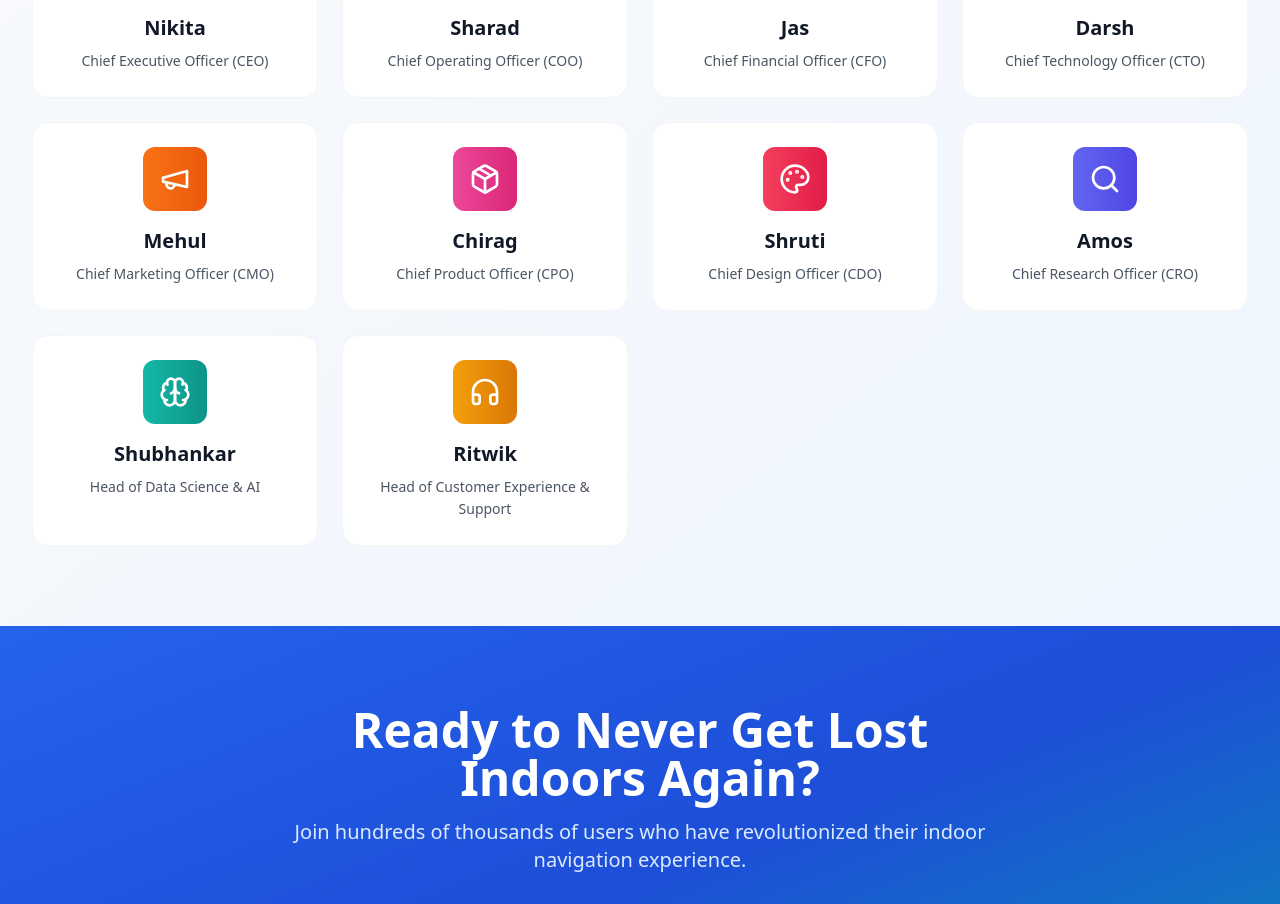
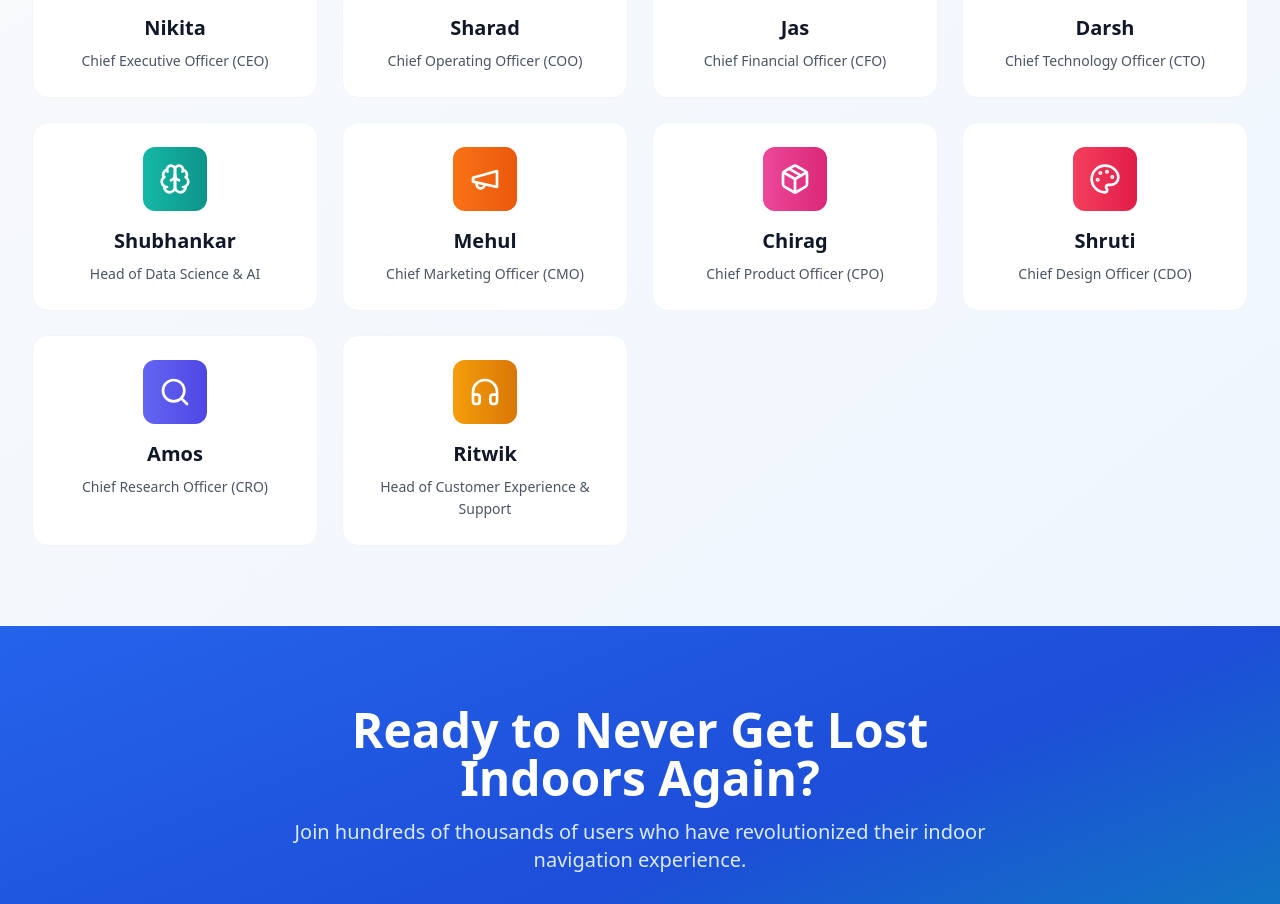
Before and after one commit to darshagarwal/pinpont, a React (Vite) app: page / in a window 1280 px wide. Shown: the part 4569-5473 px from the top of the page. Built offline with nearby package versions, Linux system fonts and the light colour scheme.

Commit message:
git commit -m "fixed error in team page"

```diff
--- a/src/components/Team.tsx
+++ b/src/components/Team.tsx
@@ -27,6 +27,12 @@ const Team = () => {
       gradient: 'from-cyan-500 to-cyan-600'
     },
     {
+      name: 'Shubhankar',
+      role: 'Head of Data Science & AI',
+      icon: Brain,
+      gradient: 'from-teal-500 to-teal-600'
+    },
+    {
       name: 'Mehul',
       role: 'Chief Marketing Officer (CMO)',
       icon: Megaphone,
@@ -50,12 +56,7 @@ const Team = () => {
       icon: Search,
       gradient: 'from-indigo-500 to-indigo-600'
     },
-    {
-      name: 'Shubhankar',
-      role: 'Head of Data Science & AI',
-      icon: Brain,
-      gradient: 'from-teal-500 to-teal-600'
-    },
+
     {
       name: 'Ritwik',
       role: 'Head of Customer Experience & Support',
```
